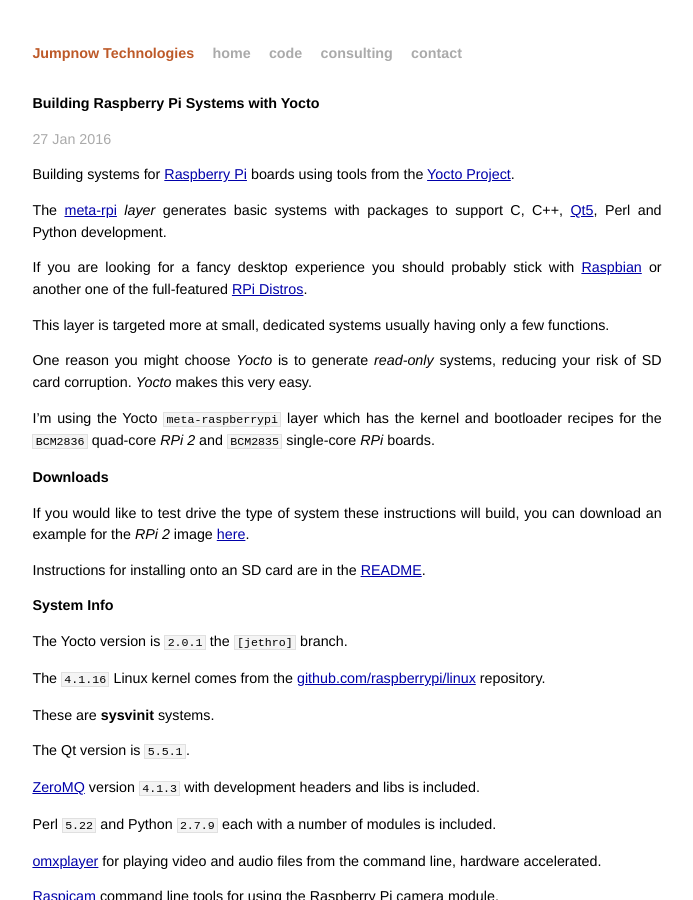
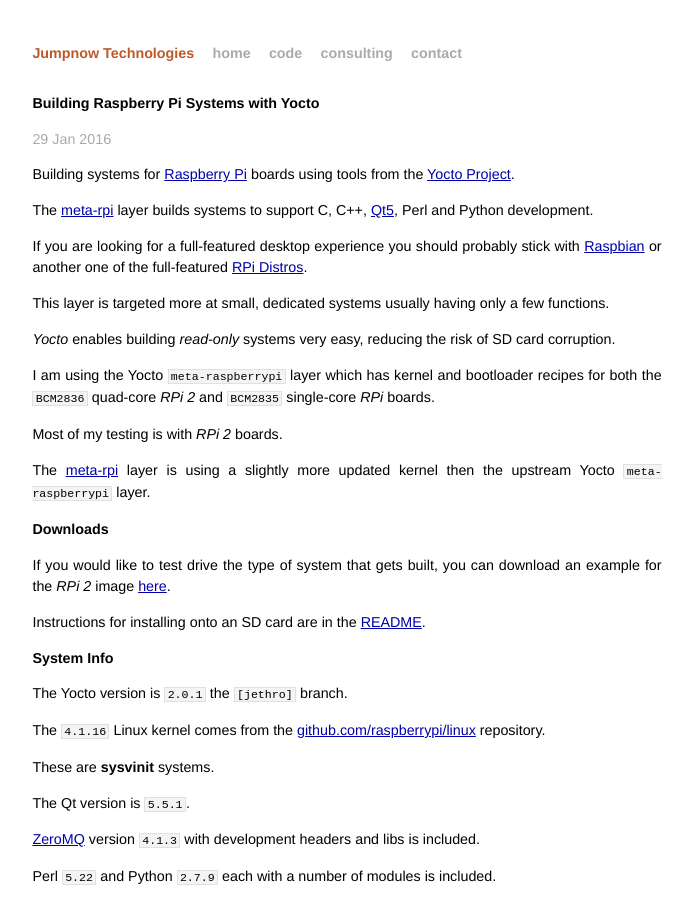
Before and after one commit to jumpnow/jumpnowtek-site, a Jekyll site: the page built from _posts/2015-12-04-Raspberry-Pi-Systems-with-Yocto.md, in a window 1280 px wide and 900 px high. Shown: the whole window, without its empty margins (293-986 px from the left). Built offline with Jekyll 4.4.1, drawn with Linux system fonts in a browser that asks for light colours.

Commit message:
Updates to rpi doc

```diff
--- a/_posts/2015-12-04-Raspberry-Pi-Systems-with-Yocto.md
+++ b/_posts/2015-12-04-Raspberry-Pi-Systems-with-Yocto.md
@@ -2,26 +2,30 @@
 layout: post
 title: Building Raspberry Pi Systems with Yocto
 description: "Building customized systems for the Raspberry Pi using tools from the Yocto Project"
-date: 2016-01-27 09:45:00
+date: 2016-01-29 09:55:00
 categories: rpi
 tags: [linux, rpi, yocto]
 ---
 
 Building systems for [Raspberry Pi][rpi] boards using tools from the [Yocto Project][Yocto].
 
-The [meta-rpi][meta-rpi] *layer* generates basic systems with packages to support C, C++, [Qt5][qt], Perl and Python development.
+The [meta-rpi][meta-rpi] layer builds systems to support C, C++, [Qt5][qt], Perl and Python development.
 
-If you are looking for a fancy desktop experience you should probably stick with [Raspbian][raspbian] or another one of the full-featured [RPi Distros][rpi-distros].
+If you are looking for a full-featured desktop experience you should probably stick with [Raspbian][raspbian] or another one of the full-featured [RPi Distros][rpi-distros].
 
 This layer is targeted more at small, dedicated systems usually having only a few functions.
 
-One reason you might choose *Yocto* is to generate *read-only* systems, reducing your risk of SD card corruption. *Yocto* makes this very easy.
+*Yocto* enables building *read-only* systems very easy, reducing the risk of SD card corruption.
 
-I'm using the Yocto `meta-raspberrypi` layer which has the kernel and bootloader recipes for the `BCM2836` quad-core *RPi 2* and `BCM2835` single-core *RPi* boards.
+I am using the Yocto `meta-raspberrypi` layer which has kernel and bootloader recipes for both the `BCM2836` quad-core *RPi 2* and `BCM2835` single-core *RPi* boards.
+
+Most of my testing is with *RPi 2* boards.
+
+The [meta-rpi][meta-rpi] layer is using a slightly more updated kernel then the upstream Yocto `meta-raspberrypi` layer.
 
 ### Downloads
 
-If you would like to test drive the type of system these instructions will build, you can download an example for the *RPi 2* image [here][downloads].
+If you would like to test drive the type of system that gets built, you can download an example for the *RPi 2* image [here][downloads].
 
 Instructions for installing onto an SD card are in the [README][readme].
 
```
